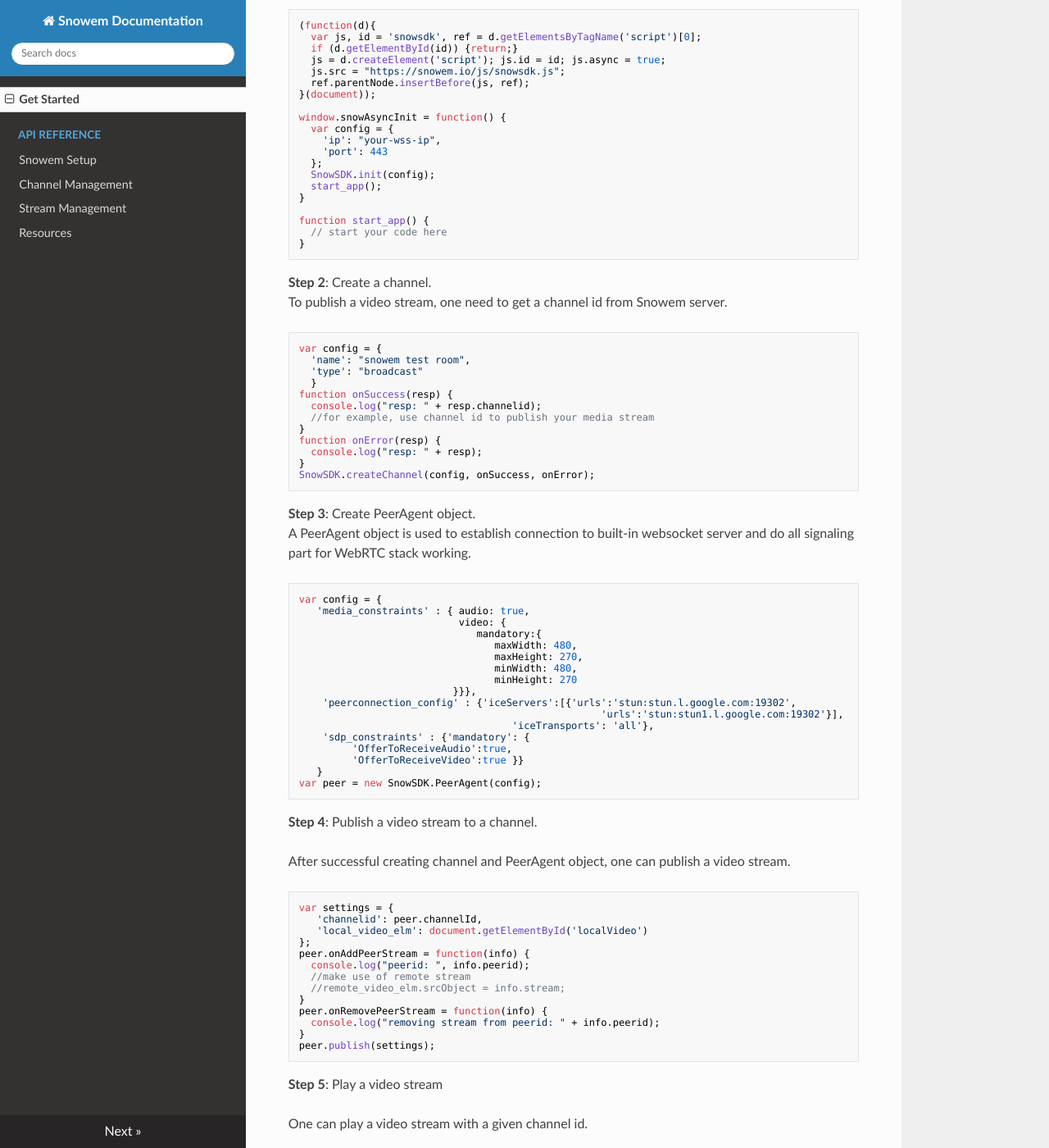
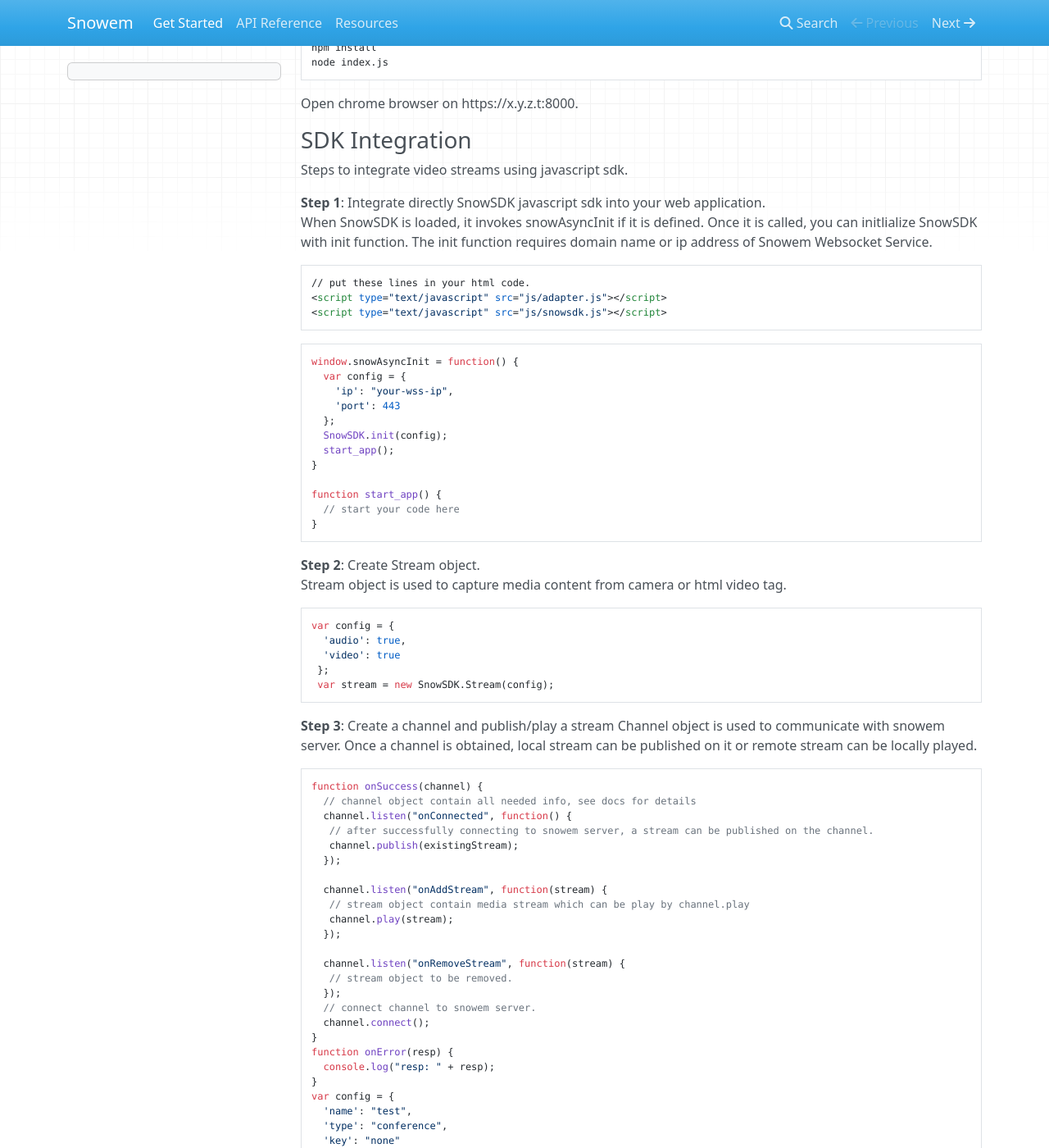
Before and after one commit to 4byte/snowem-docs, an MkDocs documentation site: the page built from docs/index.md, in a window 1280 px wide and 1400 px high, scrolled down 1913 px. Shown: the whole window at 82% size. Built offline with MkDocs 1.6.1, drawn with Linux system fonts in a browser that asks for light colours; nearby versions of some CDN libraries; old or Windows-style settings are respelled for this version of MkDocs; some of the changed text lies outside the part shown.

Commit message:
update docs to apiv4

````diff
--- a/docs/api.md
+++ b/docs/api.md
@@ -1,140 +1,57 @@
 
-Welcome to the Snowem's API documentation.
+Welcome to the Snowem API Reference!
 
-### Create Peer object
+### SnowSDK object
+SnowSDK is a global object which is used to send request/receive response from Snowem REST Service.
 
-To publish or play a video stream, you need to create a Peer object. The Peer object provides all APIs to work with video streams. To create Peer object, one needs to provide configurataion for it.
+| Method | Description | Usage
+| --------- | ----------- | -------------
+| init | Set global config such as server address, etc | SnowSDK.init(config)
+| createChannel | Create a channel at snowem server | SnowSDK.createChannel(config)
+| queryChannel | Query channel info from snowem server | SnowSDK.queryChannel(config)
+| deleteChannel | Delete channel info from snowem server | SnowSDK.deleteChannel(config)
 
-**Syntax**
 
-```
-var peer = SnowSDK.createPeer(config)
-```
+### Channel object
+Channel is an object which is used to publish/play streams within a channel using Snowem Websocket Service as signaling part.
 
-**Input**
+| Field | Description
+| --------- | -----------
+| id | Channel identification
+| name | Channel name
+| key | Channel key string
+| ipaddr | IP address of Snowem Websocket Service
+| port | Port of Snowem Websocket Service
+| type | Channel type: "broadcast", "conference" and "p2p"
+| isReady | Status of channel
+| publishStreams | List of local published streams
+| remoteStreams | List of remote published streams
 
-| Parameter | Default | Description
-| --------- | ------- | -----------
-| servername | none | The domain name of snowem server.
-| port | 443 | Port number on which snowem server listens
-| media_constraints | "" | Webrtc media settings. For details, see here.
-| peerconnection_config | "" | Webrtc peerconnection settings. For details, see here.
-| sdp_constraints | "" | Webrtc sdp settings. For details, see here.
+| Method | Description | Usage
+| --------- | ----------- | -------------
+| connect | Connect to snowem server using websocket. Room name is needed. On return, room id is used to communicate with snowem server |
+| disconnect | Disconnect a channel from snowem server |
+| sendMsg | Send messages to snowem server. It is used by stream.sendMsg to impl signaling communication |
+| sendChannelMsg | Broadcast messages to a channel. The event channel.onChannelMessag will be triggered at other endpoints |
+| publish | Publish a stream to snowem server. It initiates ice handshake for a stream. When ice connection is established on a stream, event stream.onConnected will be triggered |
+| play | Play a remote stream |
+| stop | Stop a stream from publishing or playing |
+| listen | Set up listeners on the following events: |
+|  | Event channel.onConnected is trigger when websocket is connected |
+|  | Event channel.onDisconnected is triggered when websocket is disconnected |
+|  | Event channel.onAddStream is triggered when a remote stream is published on server |
+|  | Event channel.onRemoveStream is triggered when a remote stream is removed on server |
+|  | Event channel.onChannelMessage is triggered when there is message from server|
 
-Note: you must define `servername` in configuration parameters.
+### Stream object
 
-**Return Value**
-
-On success, a _peer_ object is return, null otherwise.
-
-**Example Usage**
-
-```javascript
-var config = {
-   'servername': "snowem.example.com",
-   'port': 443,
-   'media_constraints' : { audio: true,
-                           video: {
-                              mandatory:{
-                                 maxWidth: 480,
-                                 maxHeight: 270,
-                                 minWidth: 480,
-                                 minHeight: 270
-                          }}},
-    'peerconnection_config' : {'iceServers':[{'urls':'stun:stun.l.google.com:19302',
-                                                   'urls':'stun:stun1.l.google.com:19302'}],
-                                    'iceTransports': 'all'},
-    'sdp_constraints' : {'mandatory': {
-         'OfferToReceiveAudio':true,
-         'OfferToReceiveVideo':true }}
-   }
-
-var peer = SnowSDK.createPeer(config);
-
-```
-
-### Create A Channel
-
-Basically, a video stream is identified by a channel id - an integer.
-
-**Syntax**
-```
-peer.createChannel(configuration, callback)
-```
-
-**Input**
-
-| Parameter | Default | Description
-| --------- | ------- | -----------
-| name | "" | Name of channel.
-
-**Return Value**
-On success, _callback_ will be called with Peer object as its first argument. Note that Peer object also containt valid channel id.
-
-**Example Usage**
-
-```
-function onChannelCreated(peer) {
-  // example of publish a strem
-  var settings = {
-     'channelid': peer.channelId,
-     'localVideoId': document.getElementById('localVideo'),
-     'remoteVideoId': null
-  };
-  peer.publish(settings);
-}
-peer.createChannel({name: "demo"},onChannelCreated);
-```
-
-### Publish A Channel
-
-**Syntax**
-
-```
-peer.publish(settings)
-```
-
-**Input**
-| Parameter | Default | Description
-| --------- | ------- | -----------
-| channelid | none | Channel ID of Peer object.
-| localVideoId | none | ID of video tag which local stream will attach to.
-
-**Return Value**
-
-**Example Usage**
-
-```
-var settings = {
-   'channelid': peer.channelId,
-   'localVideoId': document.getElementById('localVideo')
-};
-peer.publish(settings);
-```
-
-### Play A Channel
-
-**Syntax**
-
-```
-peer.play(settings)
-```
-
-**Input**
-| Parameter | Default | Description
-| --------- | ------- | -----------
-| channelid | none | Channel ID of Peer object.
-| remoteVideoId | none | ID of video tag which remote stream will attach to.
-
-**Return Value**
-
-**Example Usage**
-
-```
-var settings = {
-   'channelid': peer.channelId,
-   'remoteVideoId': document.getElementById('remoteVideo')
-};
-peer.publish(settings);
-
-```
+| Method | Description | Usage
+| --------- | ----------- | -------------
+| init | Set media settings such as audio, video, data and their properties |
+| publish | Publish a local stream to Snowem server |
+| play | Play a stream (it couble be local or remote) |
+| stop | Stop publishing/playing a stream |
+| listen | Set up listeners on the following events: |
+|  | Event stream.onMessage is triggered when there is message from remote endpoints |
+|  | Event stream.onConnected is triggered when ICE connection is established |
+|  | Event stream.onReady is triggered when media is ready for playing |
--- a/docs/index.md
+++ b/docs/index.md
@@ -1,7 +1,7 @@
 This document is intended to help developers set up Snowem service and write web applications.
 
-## Introduction
-Snowem is a lightweight live streaming server, based on webrtc technology. Basically, a video stream is identified by a channel id - an integer. Snowem has three built-in subsystems, which are designed for developers to easily integrate media streams into web applictions.
+### Introduction
+Snowem is a lightweight live streaming server, based on webrtc technology. Snowem has three built-in subsystems, which are designed for developers to easily integrate media streams into web applictions.
 
  * `RESTful Web Service` is used for channel management.
  * `Websocket Sevrer` plays a role of signaling service in WebRTC stack.
@@ -9,7 +9,7 @@ Snowem is a lightweight live streaming server, based on webrtc technology. Basic
 
 Let's start to setup Snowem.
 
-## Compile and setup Snowem
+### Snowem Installation
 
 Snowem depends on the following libraries to build:
 
@@ -46,6 +47,8 @@ To build Snowem, execute the following commands:
 ```
 git clone https://github.com/jackiedinh8/snowem.git
 cd snowem
+git submodule init
+git submodule update
 mkdir build
 cd build
 cmake ..
@@ -74,23 +77,35 @@ Note: one may find configuration sample file at [snowem.conf](https://github.com
 snowem <path-to>/snowem.conf
 ```
 
-## A Quick Start
+### Setup Demo
 
-Check out web application [here](https://github.com/jackiedinh8/snowem/tree/master/html), put it in your prefer web server.
-Steps to integrate video streams:
+Assume snowem server runs on ip address x.y.z.t. Login to that server, if you do not have nodejs and express framework, install them:
+```
+curl -sL https://deb.nodesource.com/setup_8.x | sudo -E bash -
+sudo apt-get install -y nodejs
+```
+Download demp application from javascript sdkand modify js/app.js to point to correct Snowem server by setting 'wss_ip' to x.y.z.t.
+```
+git clone https://github.com/snowem/sdkjs.git
+cd sdkjs
+npm install
+node index.js
+```
+Open chrome browser on https://x.y.z.t:8000.
+
+### SDK Integration
+Steps to integrate video streams using javascript sdk.
 
 **Step 1**: Integrate directly SnowSDK javascript sdk into your web application.
-When SnowSDK is loaded, it invokes _snowAsyncInit_ if it is defined. Once it is called, you can initlialize SnowSDK with _init_ function. The _init_ function requires domain name or ip address of Snowem Websocket Service.
+When SnowSDK is loaded, it invokes snowAsyncInit if it is defined. Once it is called, you can initlialize SnowSDK with init function. The init function requires domain name or ip address of Snowem Websocket Service.
 
 ```
-(function(d){
-  var js, id = 'snowsdk', ref = d.getElementsByTagName('script')[0];
-  if (d.getElementById(id)) {return;}
-  js = d.createElement('script'); js.id = id; js.async = true;
-  js.src = "https://snowem.io/js/snowsdk.js";
-  ref.parentNode.insertBefore(js, ref);
-}(document));
+// put these lines in your html code.
+<script type="text/javascript" src="js/adapter.js"></script>
+<script type="text/javascript" src="js/snowsdk.js"></script>
+```
 
+```
 window.snowAsyncInit = function() {
   var config = {
     'ip': "your-wss-ip",
@@ -105,76 +120,50 @@ function start_app() {
 }
 ```
 
-**Step 2**: Create a channel.
-To publish a video stream, one need to get a channel id from Snowem server.
+**Step 2**: Create Stream object.
+Stream object is used to capture media content from camera or html video tag.
 
 ```
 var config = {
-  'name': "snowem test room",
-  'type': "broadcast"
-  }
-function onSuccess(resp) {
-  console.log("resp: " + resp.channelid);
-  //for example, use channel id to publish your media stream
+  'audio': true,
+  'video': true
+ };
+ var stream = new SnowSDK.Stream(config);
+```
+
+**Step 3**: Create a channel and publish/play a stream Channel object is used to communicate with snowem server. Once a channel is obtained, local stream can be published on it or remote stream can be locally played.
+
+```
+function onSuccess(channel) {
+  // channel object contain all needed info, see docs for details
+  channel.listen("onConnected", function() {
+   // after successfully connecting to snowem server, a stream can be published on the channel.
+   channel.publish(existingStream);
+  });
+
+  channel.listen("onAddStream", function(stream) {
+   // stream object contain media stream which can be play by channel.play
+   channel.play(stream);
+  });
+
+  channel.listen("onRemoveStream", function(stream) {
+   // stream object to be removed.
+  });
+  // connect channel to snowem server.
+  channel.connect();
 }
 function onError(resp) {
   console.log("resp: " + resp);
 }
+var config = {
+  'name': "test",
+  'type': "conference",
+  'key': "none"
+}
 SnowSDK.createChannel(config, onSuccess, onError);
-```
-
-**Step 3**: Create PeerAgent object.
-A PeerAgent object is used to establish connection to built-in websocket server and do all signaling part for WebRTC stack working.
-
-```
-var config = {
-   'media_constraints' : { audio: true,
-                           video: {
-                              mandatory:{
-                                 maxWidth: 480,
-                                 maxHeight: 270,
-                                 minWidth: 480,
-                                 minHeight: 270
-                          }}},
-    'peerconnection_config' : {'iceServers':[{'urls':'stun:stun.l.google.com:19302',
-                                                   'urls':'stun:stun1.l.google.com:19302'}],
-                                    'iceTransports': 'all'},
-    'sdp_constraints' : {'mandatory': {
-         'OfferToReceiveAudio':true,
-         'OfferToReceiveVideo':true }}
-   }
-var peer = new SnowSDK.PeerAgent(config);
-```
-
-**Step 4**: Publish a video stream to a channel.
-
-After successful creating channel and PeerAgent object, one can publish a video stream.
-
-``` javascript
-var settings = {
-   'channelid': peer.channelId,
-   'local_video_elm': document.getElementById('localVideo')
-};
-peer.onAddPeerStream = function(info) {
-  console.log("peerid: ", info.peerid);
-  //make use of remote stream
-  //remote_video_elm.srcObject = info.stream;
-}
-peer.onRemovePeerStream = function(info) {
-  console.log("removing stream from peerid: " + info.peerid);
-}
-peer.publish(settings);
-```
-
-**Step 5**: Play a video stream
-
-One can play a video stream with a given channel id.
-
-```
-peer.play(channelid);
 ```
 
 ### Further Resource
 
-Check complete source code of the sample [here](https://github.com/jackiedinh8/snowem/blob/master/html/js/app.js).
+Check out our javascript sdk [here](https://github.com/snowem/sdkjs/blob/master/js/app.js) for more details of using th sdk.
 For full documentation, check [here](sdk.md).
--- /dev/null
+++ b/index.js
@@ -0,0 +1,6 @@
+var express = require('express')
+var app = express()
+app.use('/',express.static('./site'))
+app.listen(8000, function(){
+  console.log('Snowem-docs app listening on port 8000!')
+});
--- a/mkdocs.yml
+++ b/mkdocs.yml
@@ -1,9 +1,5 @@
-site_name: Snowem Documentation
+site_name: Snowem
 pages:
-  - Get Started: index.md
-  - API Reference:
-    - Snowem Setup: sdk.md
-    - Channel Management: channelmgr.md
-    - Stream Management: streammgr.md
-  - Resources: resources.md
-theme: readthedocs
+    - Get Started: index.md
+    - API Reference: api.md
+    - Resources: resources.md
````
Also changed, not shown: other parts of docs/index.md (+2 -1 lines), docs/resources.md (+3 -3 lines), docs/sdk.md (+6 -3 lines), package.json (added, +18 -0 lines).
